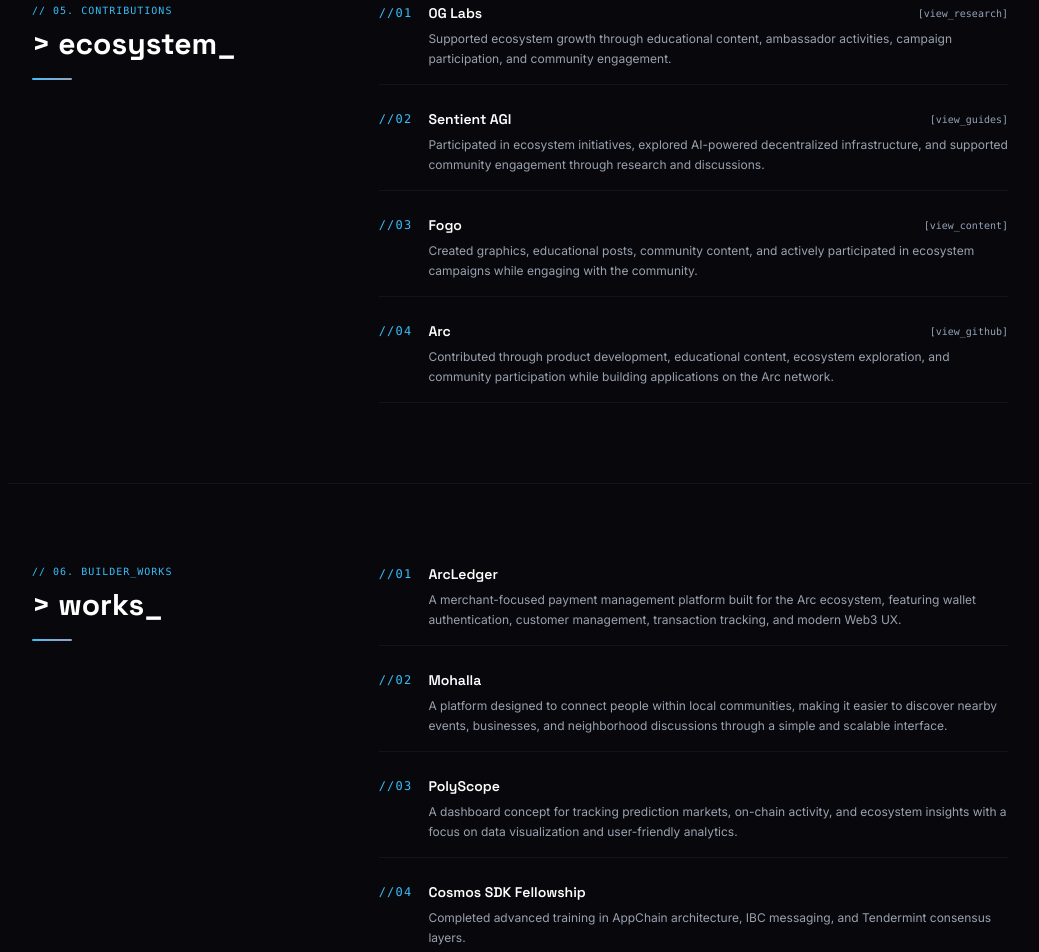
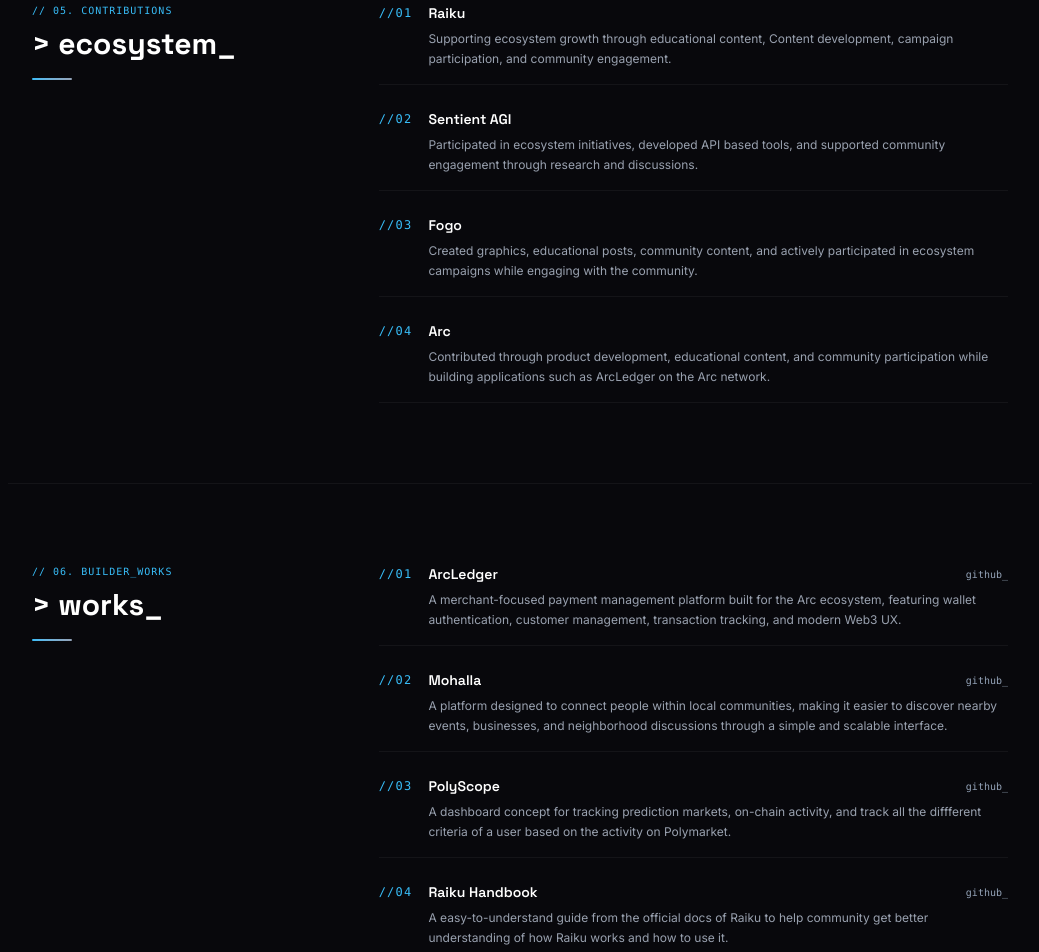
Before and after one commit to shhuubbhh/web3-Portfolio, a React (Vite) app: page / in a window 1280 px wide. Shown: the part 2300-3252 px from the top of the page, without its empty margins (120-1159 px from the left). Built offline with nearby package versions, Linux system fonts and the light colour scheme.

Commit message:
feat: add links to builder works section and update ecosystem content

```diff
--- a/src/components/FeaturedContent.tsx
+++ b/src/components/FeaturedContent.tsx
@@ -12,30 +12,30 @@
 const contributionsData: Contribution[] = [
   {
     index: '01',
-    title: '0G Labs',
-    description: 'Supported ecosystem growth through educational content, ambassador activities, campaign participation, and community engagement.',
-    linkText: '[view_research]',
+    title: 'Raiku',
+    description: 'Supporting ecosystem growth through educational content, Content development, campaign participation, and community engagement.',
+    linkText: '',
     url: 'https://github.com/shhuubbhh'
   },
   {
     index: '02',
     title: 'Sentient AGI',
-    description: 'Participated in ecosystem initiatives, explored AI-powered decentralized infrastructure, and supported community engagement through research and discussions.',
-    linkText: '[view_guides]',
+    description: 'Participated in ecosystem initiatives, developed API based tools, and supported community engagement through research and discussions.',
+    linkText: '',
     url: 'https://github.com/shhuubbhh'
   },
   {
     index: '03',
     title: 'Fogo',
     description: 'Created graphics, educational posts, community content, and actively participated in ecosystem campaigns while engaging with the community.',
-    linkText: '[view_content]',
+    linkText: '',
     url: 'https://github.com/shhuubbhh'
   },
   {
     index: '04',
     title: 'Arc',
-    description: 'Contributed through product development, educational content, ecosystem exploration, and community participation while building applications on the Arc network.',
-    linkText: '[view_github]',
+    description: 'Contributed through product development, educational content, and community participation while building applications such as ArcLedger on the Arc network.',
+    linkText: '',
     url: 'https://github.com/shhuubbhh'
   }
 ];
--- a/src/components/StatsAchievements.tsx
+++ b/src/components/StatsAchievements.tsx
@@ -5,28 +5,38 @@
   index: string;
   title: string;
   description: string;
+  linkText?: string;
+  url?: string;
 }
 
 const worksData: WorkItem[] = [
   {
     index: '01',
     title: 'ArcLedger',
-    description: 'A merchant-focused payment management platform built for the Arc ecosystem, featuring wallet authentication, customer management, transaction tracking, and modern Web3 UX.'
+    description: 'A merchant-focused payment management platform built for the Arc ecosystem, featuring wallet authentication, customer management, transaction tracking, and modern Web3 UX.',
+    linkText: 'github_',
+    url: 'https://arc-ledger.pages.dev/'
   },
   {
     index: '02',
     title: 'Mohalla',
-    description: 'A platform designed to connect people within local communities, making it easier to discover nearby events, businesses, and neighborhood discussions through a simple and scalable interface.'
+    description: 'A platform designed to connect people within local communities, making it easier to discover nearby events, businesses, and neighborhood discussions through a simple and scalable interface.',
+    linkText: 'github_',
+    url: 'https://mohalla2.vercel.app/'
   },
   {
     index: '03',
     title: 'PolyScope',
-    description: 'A dashboard concept for tracking prediction markets, on-chain activity, and ecosystem insights with a focus on data visualization and user-friendly analytics.'
+    description: 'A dashboard concept for tracking prediction markets, on-chain activity, and track all the diffferent criteria of a user based on the activity on Polymarket.',
+    linkText: 'github_',
+    url: 'https://poly-score.vercel.app/'
   },
   {
     index: '04',
-    title: 'Cosmos SDK Fellowship',
-    description: 'Completed advanced training in AppChain architecture, IBC messaging, and Tendermint consensus layers.'
+    title: 'Raiku Handbook',
+    description: 'A easy-to-understand guide from the official docs of Raiku to help community get better understanding of how Raiku works and how to use it.',
+    linkText: 'github_',
+    url: 'https://www.raikuhandbook.org/'
   }
 ];
 
@@ -63,10 +73,22 @@
                 <span className="font-mono text-xs text-brand-purple tracking-widest pt-0.5 group-hover:glow-text-purple transition-all shrink-0">
                   //{item.index}
                 </span>
-                <div>
-                  <h3 className="font-display font-semibold text-white text-sm group-hover:text-brand-purple transition-colors">
-                    {item.title}
-                  </h3>
+                <div className="flex-1">
+                  <div className="flex items-center justify-between gap-4">
+                    <h3 className="font-display font-semibold text-white text-sm group-hover:text-brand-purple transition-colors">
+                      {item.title}
+                    </h3>
+                    {item.url && (
+                      <a
+                        href={item.url}
+                        target="_blank"
+                        rel="noreferrer"
+                        className="font-mono text-[10px] text-brand-blue hover:text-white transition-colors shrink-0"
+                      >
+                        {item.linkText || 'view_'}
+                      </a>
+                    )}
+                  </div>
                   <p className="text-gray-400 text-xs mt-1.5 leading-relaxed">
                     {item.description}
                   </p>
```
